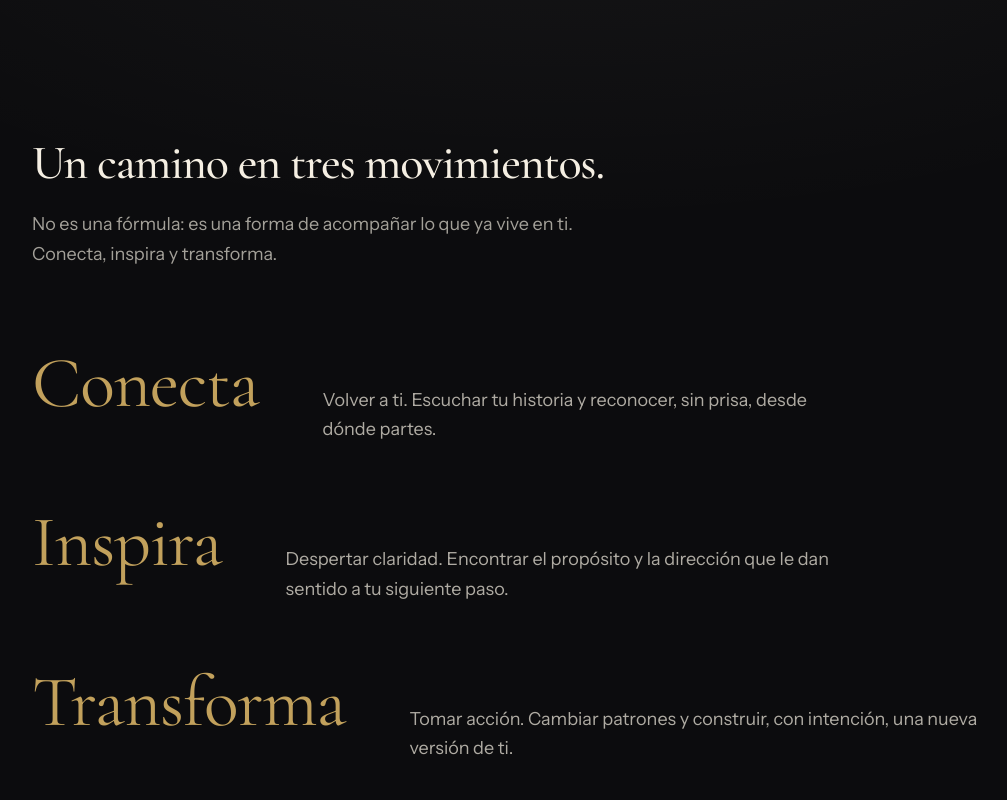
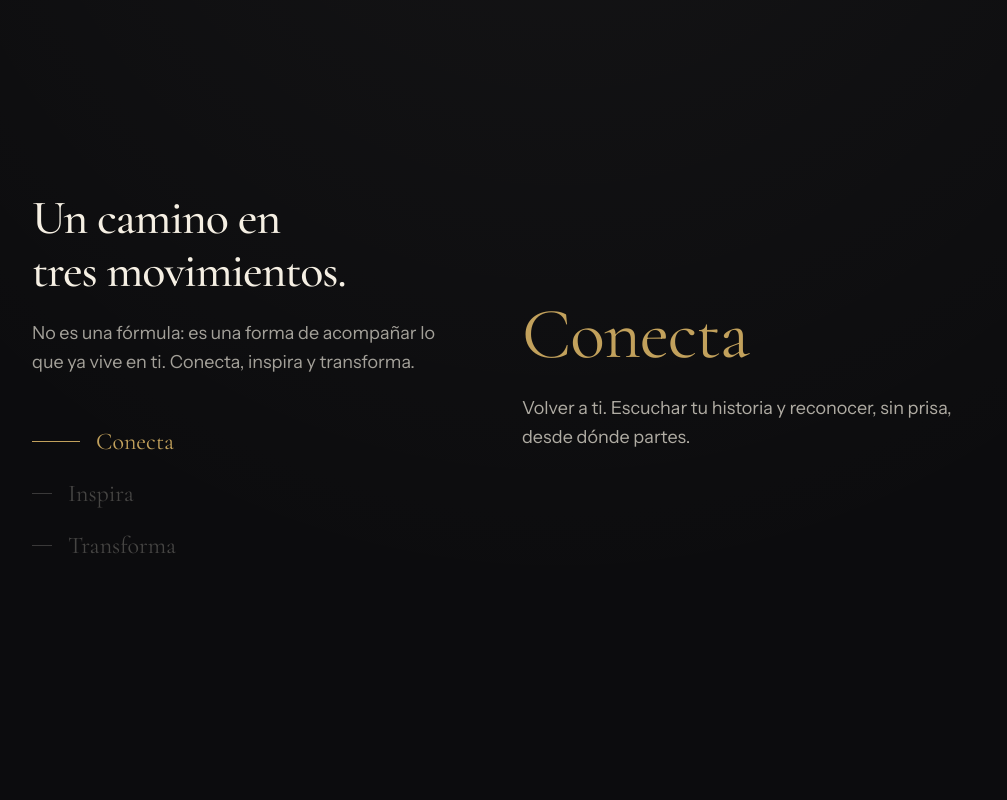
Before and after one commit to JHStudio-dev/ZinaSinergia-web, a Next.js app: page / in a window 1280 px wide. Shown: the part 1540-2340 px from the top of the page, without its empty margins (80-1087 px from the left). Built offline with nearby package versions, Linux system fonts and the light colour scheme.

Commit message:
style: sticky scroll in method section

```diff
--- a/src/components/sections/Method.tsx
+++ b/src/components/sections/Method.tsx
@@ -1,35 +1,91 @@
+"use client";
+
+import { useEffect, useRef, useState } from "react";
 import { AnimatedReveal } from "@/components/ui/AnimatedReveal";
 import { Container } from "@/components/ui/Container";
 import { site } from "@/data/site";
 
 export function Method() {
   const { method } = site;
+  const [active, setActive] = useState(0);
+  const stepsRef = useRef<HTMLDivElement>(null);
+
+  useEffect(() => {
+    const container = stepsRef.current;
+    if (!container) return;
+
+    const steps = Array.from(
+      container.querySelectorAll<HTMLElement>("[data-step]"),
+    );
+
+    const observer = new IntersectionObserver(
+      (entries) => {
+        for (const entry of entries) {
+          if (entry.isIntersecting) {
+            setActive(Number(entry.target.getAttribute("data-step")));
+          }
+        }
+      },
+      { rootMargin: "-50% 0px -50% 0px" },
+    );
+
+    steps.forEach((step) => observer.observe(step));
+    return () => observer.disconnect();
+  }, []);
 
   return (
-    <section id="metodo" className="zs-surface scroll-mt-24 py-24 sm:py-32 lg:py-40">
+    <section id="metodo" className="zs-surface scroll-mt-24">
       <Container>
-        <AnimatedReveal className="max-w-3xl">
+        <div className="lg:flex lg:gap-12 xl:gap-20">
+          <div className="lg:w-[42%]">
+            <div className="py-20 lg:sticky lg:top-0 lg:flex lg:h-screen lg:flex-col lg:justify-center lg:py-0">
+              <AnimatedReveal>
                 <h2 className="font-display text-3xl font-medium leading-[1.12] tracking-tight text-ivory sm:text-4xl lg:text-5xl">
                   {method.title}
                 </h2>
-          <p className="mt-5 max-w-xl text-base leading-relaxed text-ivory/65 sm:text-lg">
+                <p className="mt-5 max-w-md text-base leading-relaxed text-ivory/65 sm:text-lg">
                   {method.intro}
                 </p>
               </AnimatedReveal>
 
-        <div className="mt-16 flex flex-col gap-14 sm:mt-20 sm:gap-16">
-          {method.steps.map((step, i) => (
-            <AnimatedReveal key={step.title} delay={i * 110}>
-              <div className="flex flex-col gap-3 lg:flex-row lg:items-baseline lg:gap-16">
-                <h3 className="shrink-0 font-display text-[2.6rem] leading-[0.97] text-gold sm:text-6xl lg:text-7xl">
+              <ul className="mt-12 hidden flex-col gap-5 lg:flex">
+                {method.steps.map((step, index) => (
+                  <li
+                    key={step.title}
+                    className={`flex items-center gap-4 font-display text-2xl transition-colors duration-500 ${
+                      active === index ? "text-gold" : "text-ivory/25"
+                    }`}
+                  >
+                    <span
+                      className={`h-px transition-all duration-500 ${
+                        active === index ? "w-12 bg-gold" : "w-5 bg-ivory/20"
+                      }`}
+                    />
+                    {step.title}
+                  </li>
+                ))}
+              </ul>
+            </div>
+          </div>
+
+          <div ref={stepsRef} className="lg:w-[58%]">
+            {method.steps.map((step, index) => (
+              <div
+                key={step.title}
+                data-step={index}
+                className="flex flex-col justify-center py-16 lg:min-h-screen lg:py-0"
+              >
+                <AnimatedReveal>
+                  <h3 className="font-display text-[2.6rem] leading-[0.97] text-gold sm:text-6xl lg:text-7xl">
                     {step.title}
                   </h3>
-                <p className="max-w-xl text-base leading-relaxed text-ivory/70 sm:text-lg">
+                  <p className="mt-6 max-w-md text-base leading-relaxed text-ivory/70 sm:text-lg">
                     {step.description}
                   </p>
+                </AnimatedReveal>
               </div>
-            </AnimatedReveal>
             ))}
+          </div>
         </div>
       </Container>
     </section>
```
Lines whose indentation alone changed are shown as unchanged.
